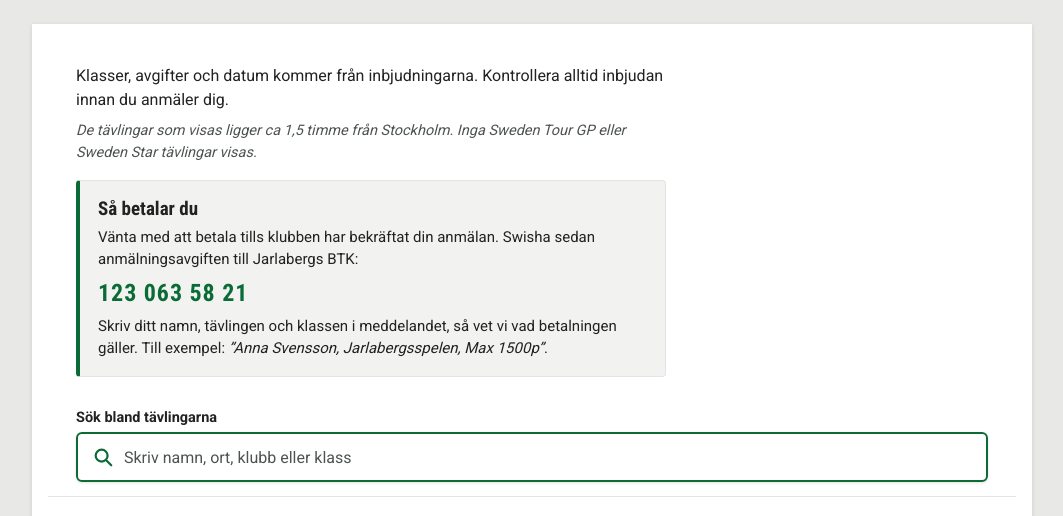
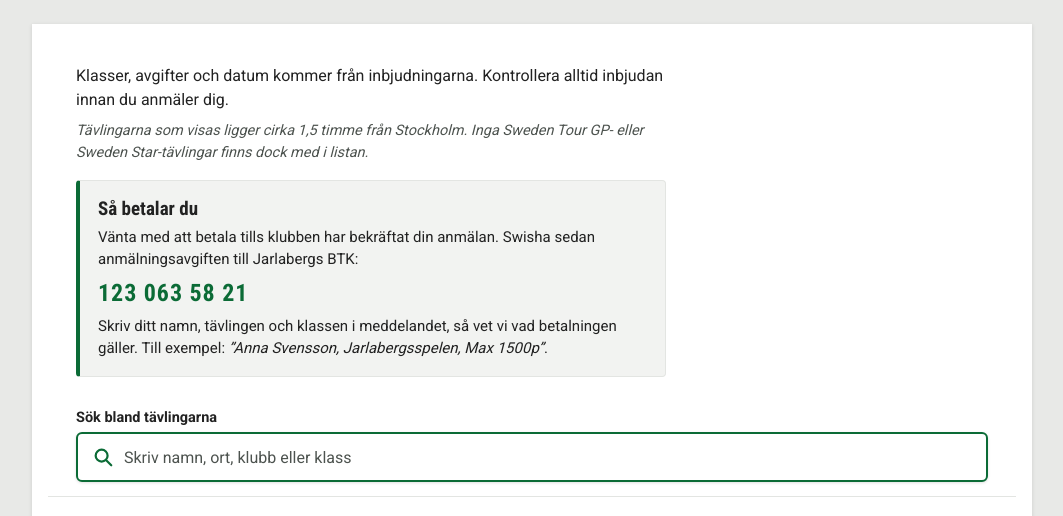
Before and after one commit to JuliavonKrusenstierna/pingistavlingar-html-page, a plain HTML site: page index.html in a window 1280 px wide. Shown: the top 516 px of the page, without its empty margins (108-1171 px from the left). Drawn offline with Linux system fonts and the light colour scheme.

Commit message:
Uppdaterad tävlingslista: ny formulering i kursiva stycket

```diff
--- a/index.html
+++ b/index.html
@@ -290,7 +290,7 @@ article.t.closed{opacity:.8}
   <section class="intro">
     <h1 class="sr">Tävlingar</h1>
     <p>Klasser, avgifter och datum kommer från inbjudningarna. Kontrollera alltid inbjudan innan du anmäler dig.</p>
-    <p class="small"><i>De tävlingar som visas ligger ca 1,5 timme från Stockholm. Inga Sweden Tour GP eller Sweden Star tävlingar visas.</i></p>
+    <p class="small"><i>Tävlingarna som visas ligger cirka 1,5 timme från Stockholm. Inga Sweden Tour GP- eller Sweden Star-tävlingar finns dock med i listan.</i></p>
     <div class="pay">
       <h3>Så betalar du</h3>
       <p>Vänta med att betala tills klubben har bekräftat din anmälan. Swisha sedan anmälningsavgiften till Jarlabergs BTK:</p>
```
Also changed, not shown: svenskalag.html (+1 -1 lines).
